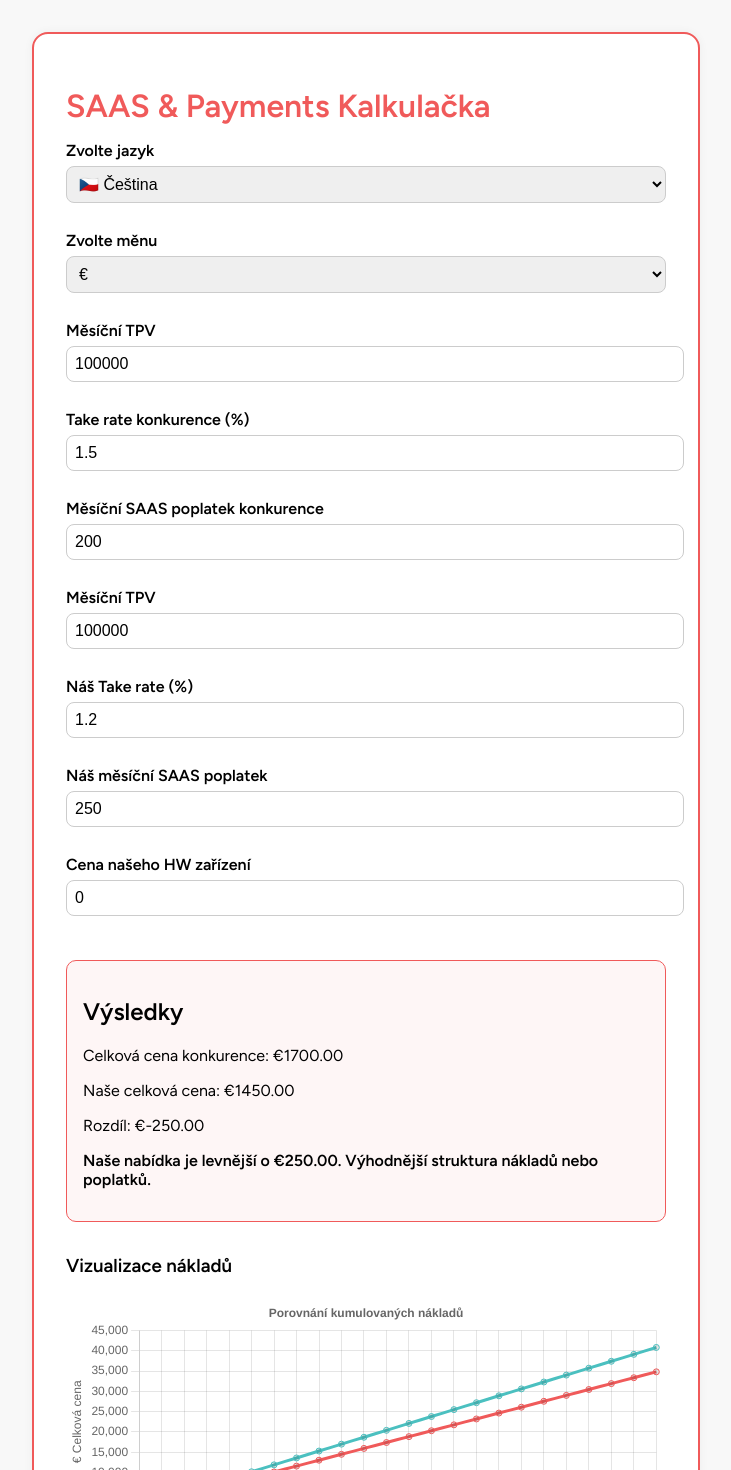
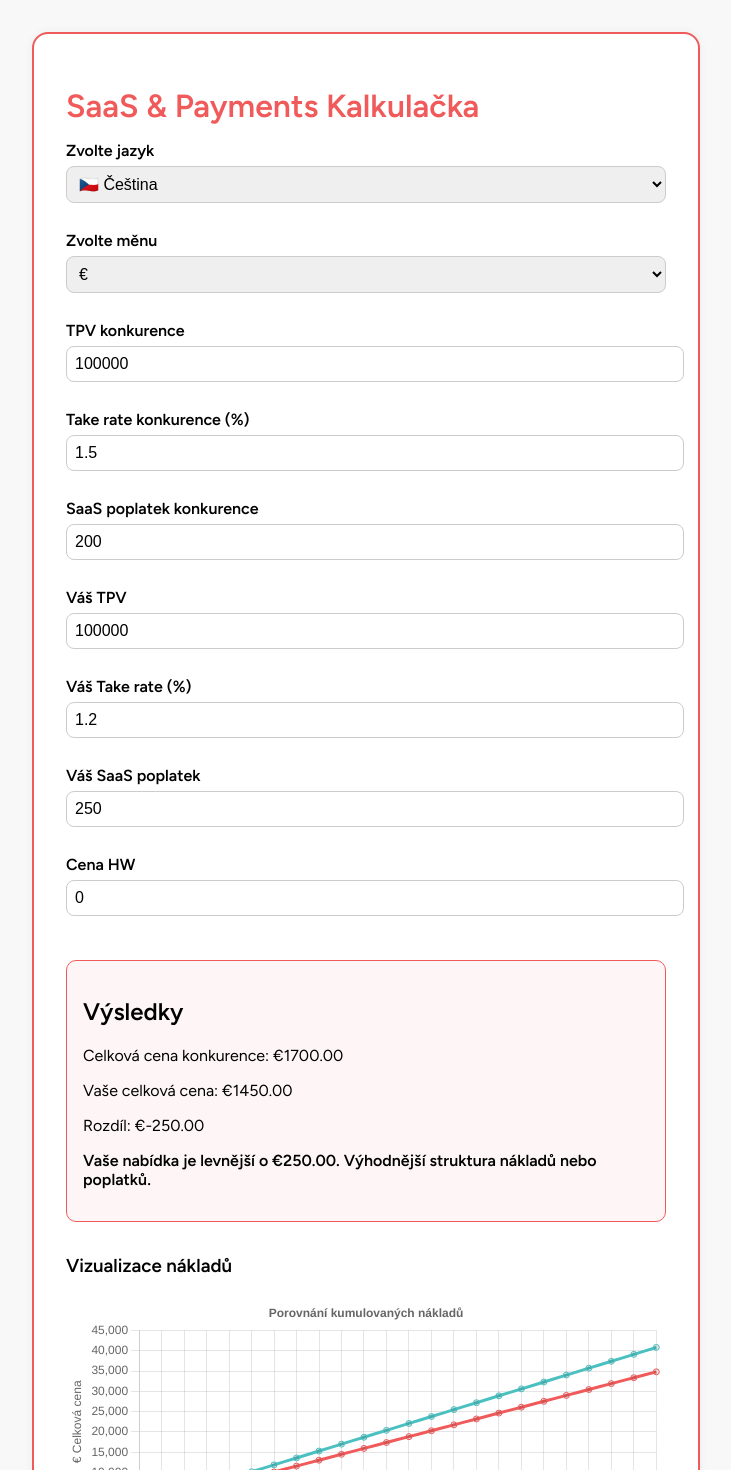
Before and after one commit to Janekk1/saas-pricing-comparator, a React (Create React App) app: page / in a window 1280 px wide. Shown: the top 1470 px of the page, without its empty margins (274-1005 px from the left). Built offline with nearby package versions, Linux system fonts and the light colour scheme; the HTML template or start-up script is replaced by a standard one.

Commit message:
Update App.js

```diff
--- a/src/App.js
+++ b/src/App.js
@@ -1,4 +1,5 @@
 import React, { useState } from "react";
+import { Line } from 'react-chartjs-2';
 import {
   Chart as ChartJS,
   LineElement,
@@ -9,7 +10,6 @@ import {
   Tooltip,
   Legend
 } from 'chart.js';
-import { Line } from 'react-chartjs-2';
 
 ChartJS.register(LineElement, PointElement, CategoryScale, LinearScale, Title, Tooltip, Legend);
 
@@ -22,54 +22,54 @@ export default function App() {
 
   const t = {
     cz: {
-      title: "SAAS & Payments Kalkulačka",
+      title: "SaaS & Payments Kalkulačka",
       selectCurrency: "Zvolte měnu",
       selectLanguage: "Zvolte jazyk",
       labels: {
-        competitorTPV: "Měsíční TPV",
+        competitorTPV: "TPV konkurence",
         competitorTR: "Take rate konkurence (%)",
-        competitorSaaS: "Měsíční SAAS poplatek konkurence",
-        ourTPV: "Měsíční TPV",
-        ourTR: "Náš Take rate (%)",
-        ourSaaS: "Náš měsíční SAAS poplatek",
-        hwPrice: "Cena našeho HW zařízení"
+        competitorSaaS: "SaaS poplatek konkurence",
+        ourTPV: "Váš TPV",
+        ourTR: "Váš Take rate (%)",
+        ourSaaS: "Váš SaaS poplatek",
+        hwPrice: "Cena HW"
       },
       results: {
         header: "Výsledky",
         competitorTotal: "Celková cena konkurence",
-        ourTotal: "Naše celková cena",
+        ourTotal: "Vaše celková cena",
         diff: "Rozdíl",
         desc: (delta, cur, payback) => delta < 0
-          ? `Naše nabídka je levnější o ${cur}${Math.abs(delta).toFixed(2)}. Výhodnější struktura nákladů nebo poplatků.` +
+          ? `Vaše nabídka je levnější o ${cur}${Math.abs(delta).toFixed(2)}. Výhodnější struktura nákladů nebo poplatků.` +
             (payback ? ` Při ceně HW ${cur}${hwPrice} se investice vrátí za ${payback} měsíců.` : "")
           : delta > 0
-          ? `Naše nabídka je dražší o ${cur}${Math.abs(delta).toFixed(2)}. Největší rozdíl pravděpodobně způsobuje vyšší take rate nebo SaaS poplatek.`
+          ? `Vaše nabídka je dražší o ${cur}${Math.abs(delta).toFixed(2)}. Největší rozdíl pravděpodobně způsobuje vyšší take rate nebo SaaS poplatek.`
           : `Obě nabídky jsou cenově totožné.`
       }
     },
     en: {
-      title: "SAAS & Payments Calculator",
+      title: "SaaS & Payments Calculator",
       selectCurrency: "Select Currency",
       selectLanguage: "Select Language",
       labels: {
-        competitorTPV: "Monthly TPV",
+        competitorTPV: "Competitor TPV",
         competitorTR: "Competitor Take Rate (%)",
-        competitorSaaS: "Competitor monthly SAAS Fee",
-        ourTPV: "Monthly TPV",
-        ourTR: "Our Take Rate (%)",
-        ourSaaS: "Our monthly SAAS Fee",
-        hwPrice: "Price of our Hardware."
+        competitorSaaS: "Competitor SaaS Fee",
+        ourTPV: "Your TPV",
+        ourTR: "Your Take Rate (%)",
+        ourSaaS: "Your SaaS Fee",
+        hwPrice: "Hardware Price"
       },
       results: {
         header: "Results",
-        competitorTotal: "Total Cost with competition.",
-        ourTotal: "Total Cost with us",
+        competitorTotal: "Competitor Total Cost",
+        ourTotal: "Your Total Cost",
         diff: "Difference",
         desc: (delta, cur, payback) => delta < 0
-          ? `Our offer is cheaper by ${cur}${Math.abs(delta).toFixed(2)}. More efficient fee structure.` +
+          ? `Your offer is cheaper by ${cur}${Math.abs(delta).toFixed(2)}. More efficient fee structure.` +
             (payback ? ` With hardware price of ${cur}${hwPrice}, the investment pays back in ${payback} months.` : "")
           : delta > 0
-          ? `Our offer is more expensive by ${cur}${Math.abs(delta).toFixed(2)}. Likely due to higher take rate or SaaS fee.`
+          ? `Your offer is more expensive by ${cur}${Math.abs(delta).toFixed(2)}. Likely due to higher take rate or SaaS fee.`
           : `Both offers cost the same.`
       }
     }
```
